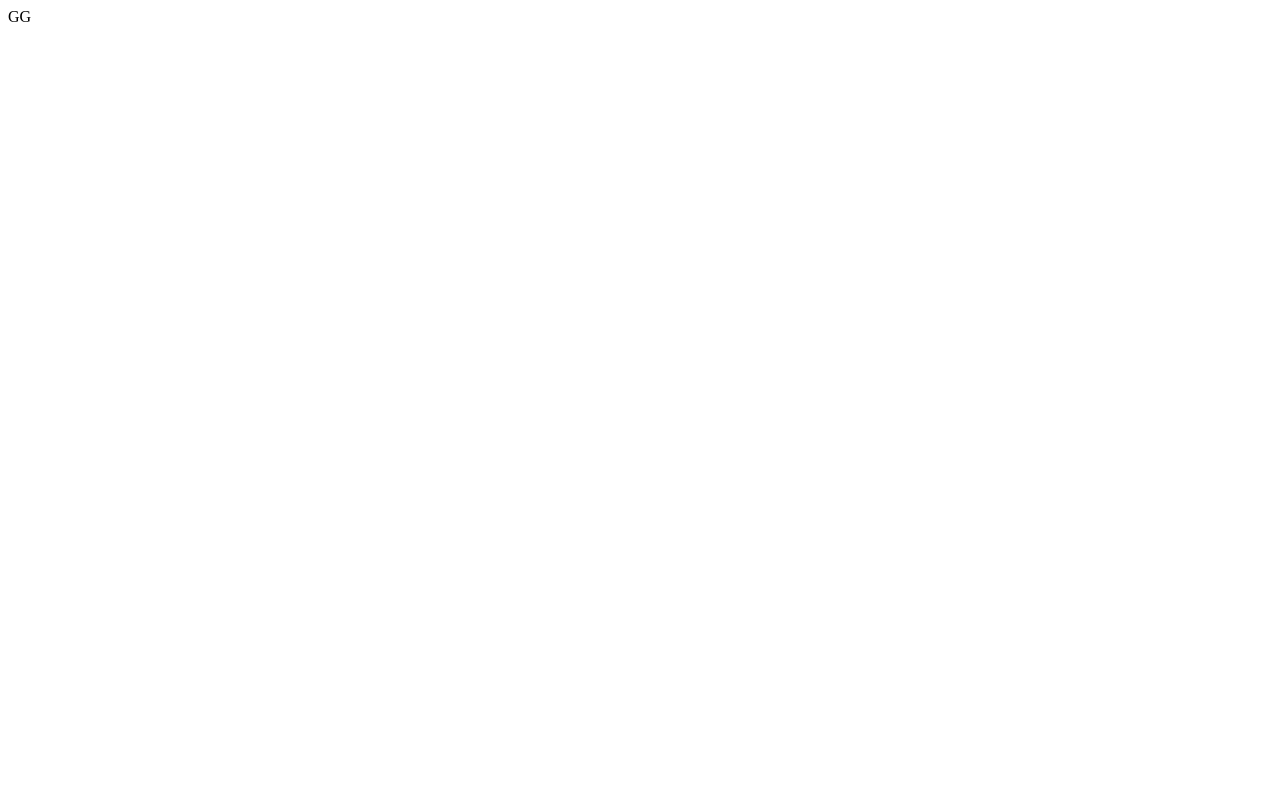
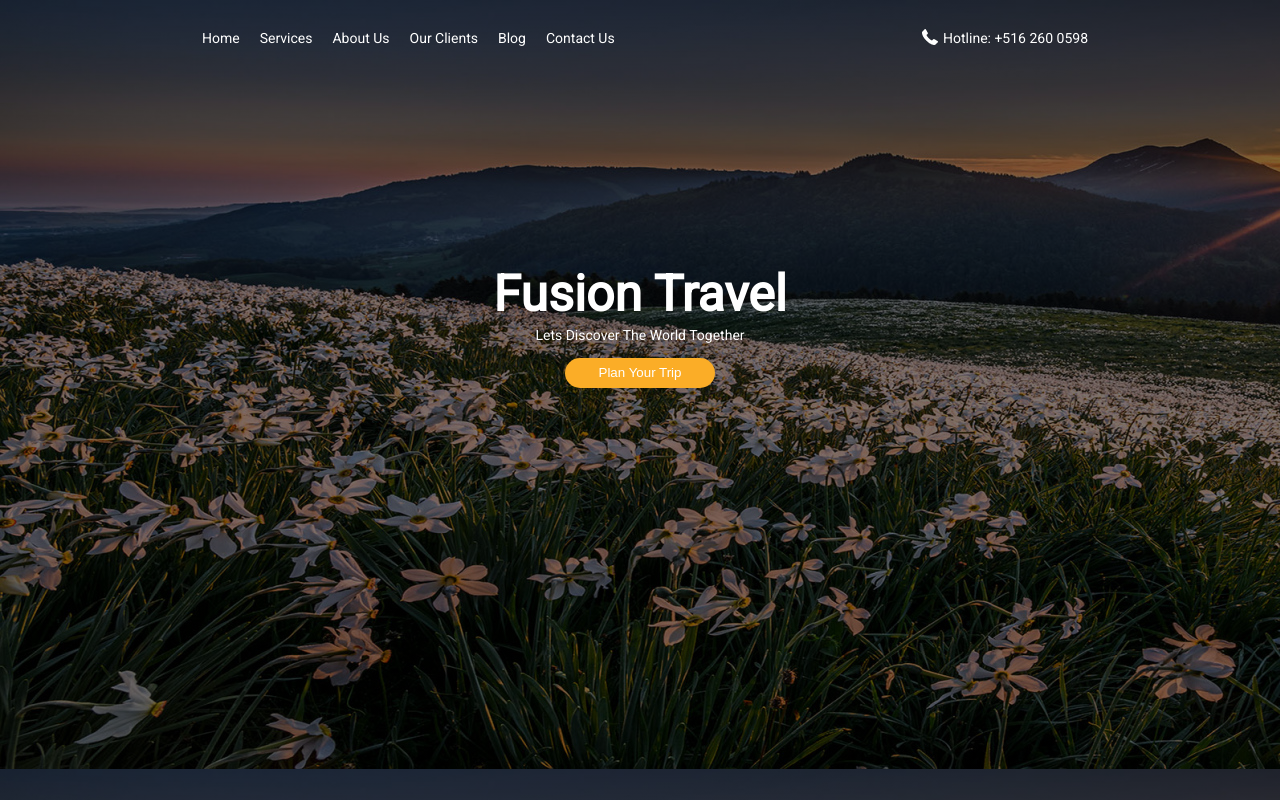
Before and after one commit to MarcuGMA/scssTest, a plain HTML site: page index.html in a window 1280 px wide. Drawn offline with Linux system fonts and the light colour scheme.

Commit message:
FirstSection

```diff
--- a/index.html
+++ b/index.html
@@ -1,3 +1,4 @@
+
 <!DOCTYPE html>
 <html lang="en">
 <head>
@@ -5,13 +6,35 @@
   <meta http-equiv="X-UA-Compatible" content="IE=edge">
   <meta name="viewport" content="width=device-width, initial-scale=1.0">
   <link rel="stylesheet" href="style.css">
-  <title>Document</title>
+  <title>Second page</title>
 </head>
 <body>
-  <div class="header">
+  <section class="header">
     <div class="headerContainer">
-      GG
+      <div class="headerMenu">
+        <ul class="headerList">
+          <li class="listElements">Home</li>
+          <li class="listElements">Services</li>
+          <li class="listElements">About Us</li>
+          <li class="listElements">Our Clients</li>
+          <li class="listElements">Blog</li>
+          <li class="listElements">Contact Us</li>
+        </ul>
+        <div class="hostline">
+          <div class="img"><img src="./media/headerIconPhone.png" alt="phone"></div>
+          <p class="number">Hotline: +516 260 0598</p>
+        </div>
+      </div>
+      <div class="headerCenter">
+        <div class="headerContainerText">
+          <h1 class="headerH1">
+            Fusion Travel
+          </h1>
+          <p class="headerP">Lets Discover The World Together</p>
+          <button class="headerButton"><p class="button">Plan Your Trip</p></button>
+        </div>
+      </div>
     </div>
-  </div>
+  </section>
 </body>
 </html>
--- /dev/null
+++ b/style/base/_allElements.scss
@@ -0,0 +1,5 @@
+* {
+  padding: 0;
+  margin: 0;
+  box-sizing: border-box;
+}
--- a/style/base/_colors.scss
+++ b/style/base/_colors.scss
@@ -1,5 +1,3 @@
-* {
-  padding: 0;
-  margin: 0;
-  box-sizing: border-box;
-}
+$white:white;
+$black:black;
+$yellow:#fbad27;
--- a/style/base/_index.scss
+++ b/style/base/_index.scss
@@ -1 +1,4 @@
-@import "./base/colors";
+@import "./colors";
+@import "./allElements";
+@import "./fonts.scss";
+@import "./size";
--- /dev/null
+++ b/style/base/fonts.scss
@@ -0,0 +1,2 @@
+@import url('https://fonts.googleapis.com/css2?family=Roboto:wght@300;400&display=swap');
+$roboto:'Roboto', sans-serif;
--- /dev/null
+++ b/style/base/size.scss
@@ -0,0 +1,3 @@
+$small:14px;
+$normal:16px;
+$large:50px;
--- /dev/null
+++ b/style/components/_buttons.scss
@@ -0,0 +1,12 @@
+.headerButton {
+  width: 150px;
+  border: none;
+  height: 40px;
+  background-color: $yellow;
+  border-radius: 25px;
+  color: $white;
+
+  .button {
+    @include text;
+  }
+}
--- a/style/components/_index.scss
+++ b/style/components/_index.scss
@@ -0,0 +1 @@
+@import "./buttons";
--- a/style/mixins/_index.scss
+++ b/style/mixins/_index.scss
@@ -0,0 +1 @@
+@import "./mixin1";
--- /dev/null
+++ b/style/mixins/_mixin1.scss
@@ -0,0 +1,15 @@
+@mixin headerMenu {
+  font-family: 'Roboto', sans-serif;
+  display: flex;
+  flex-direction: row;
+  align-items: center;
+  justify-content: end;
+  font-size: 14px;
+  color:$white;
+}
+
+@mixin text {
+  font-family: $roboto;
+  color: $white;
+  font-size: $small;
+}
--- a/style/pages/_firstSection.scss
+++ b/style/pages/_firstSection.scss
@@ -1,5 +1,76 @@
 .header {
-  height: 40px;
-  width: 40px;
-  background-color: black;
+  background-image:linear-gradient(rgba(0,0,0,0.5),rgba(0,0,0,0.5)),
+   url("./media/home-page-photo-1920x769.jpg");
+
+  .headerContainer {
+    width: 100%;
+    min-height: 100vh;
+    display: -webkit-box;
+    display: -ms-flexbox;
+    display: flex;
+    flex-direction: column;
+    align-items: center;
+
+    .headerMenu {
+      display: flex;
+      width: 70%;
+      justify-content: space-between ;
+
+      .hostline {
+        display: flex;
+        flex-direction: row;
+        align-items: center;
+        width: auto;
+        color: $white;
+        font-family: $roboto;
+        font-size: $small;
+
+         .img {
+           padding: 5px;
+         }
+      }
+
+      .headerList {
+        list-style: none;
+        font-family: $roboto;
+        display: flex;
+        flex-direction: row;
+        font-size: $small;
+        color:$white;
+        li {
+          padding: 30px 10px;
+        }
+      }
+    }
+  }
+
+  .headerCenter {
+    display: flex;
+    align-items: center;
+    justify-content: center;
+    width: 70%;
+    height: 500px;
+
+    .headerContainerText {
+      display: flex;
+      flex-direction: column;
+      align-items: center;
+      justify-content: center;
+      width: 350px;
+      height: 200px;
+
+      .headerH1 {
+        display: flex;
+        color: $white;
+        font-family: $roboto;
+        font-size: $large;
+      }
+
+      .headerP {
+        @include text;
+        line-height: 25px;
+        padding-bottom: 10px;
+      }
+    }
+  }
 }
--- a/style/pages/_index.scss
+++ b/style/pages/_index.scss
@@ -1 +1 @@
-@import "./pages/firstSection";
+@import "./firstSection";
```
Also changed, not shown: media/headerIconPhone.png (added), media/home-page-photo-1920x769.jpg (added), style.css, style/base/fonts.css (added), style/base/size.css (added), 3 other files.
